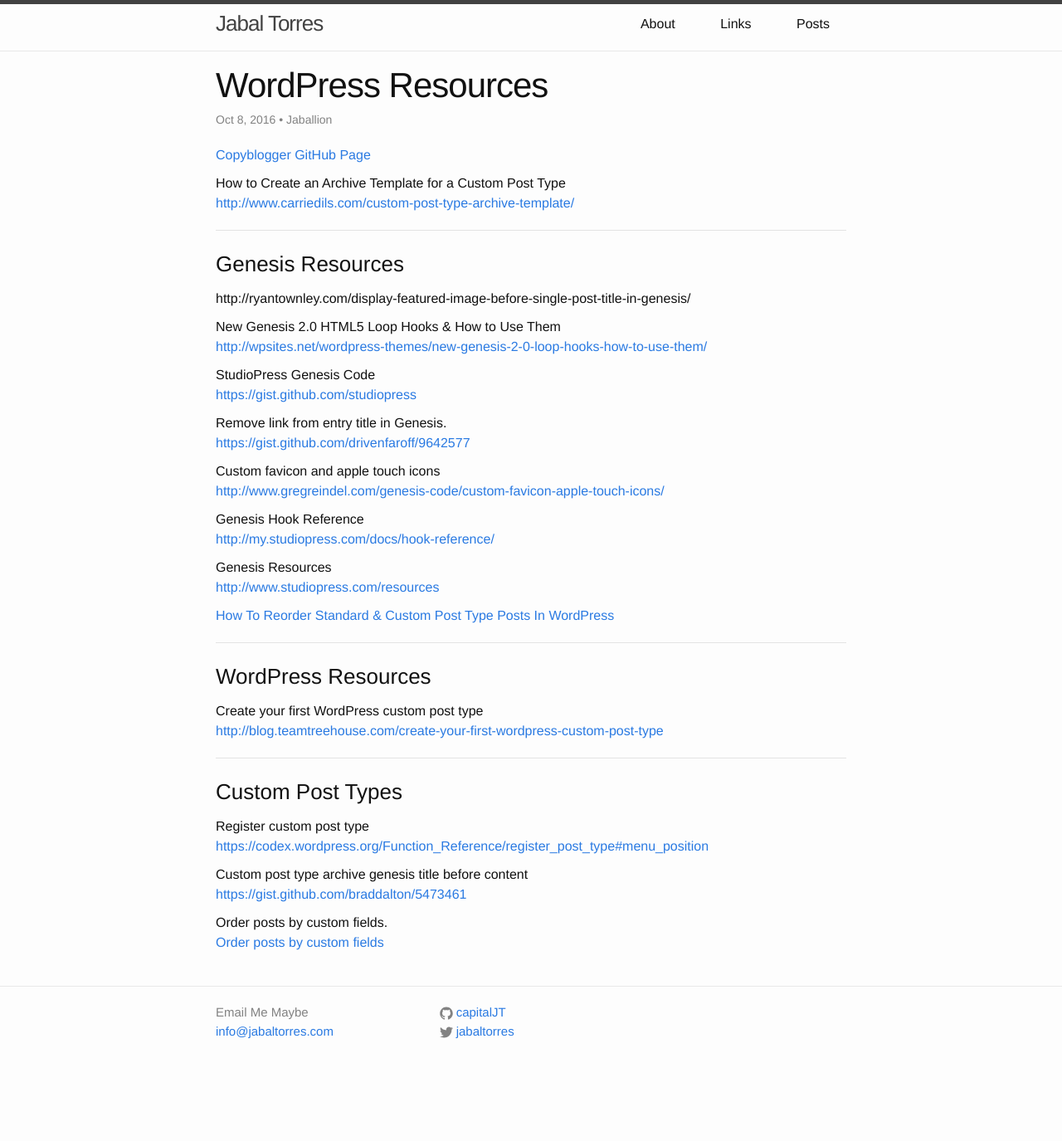
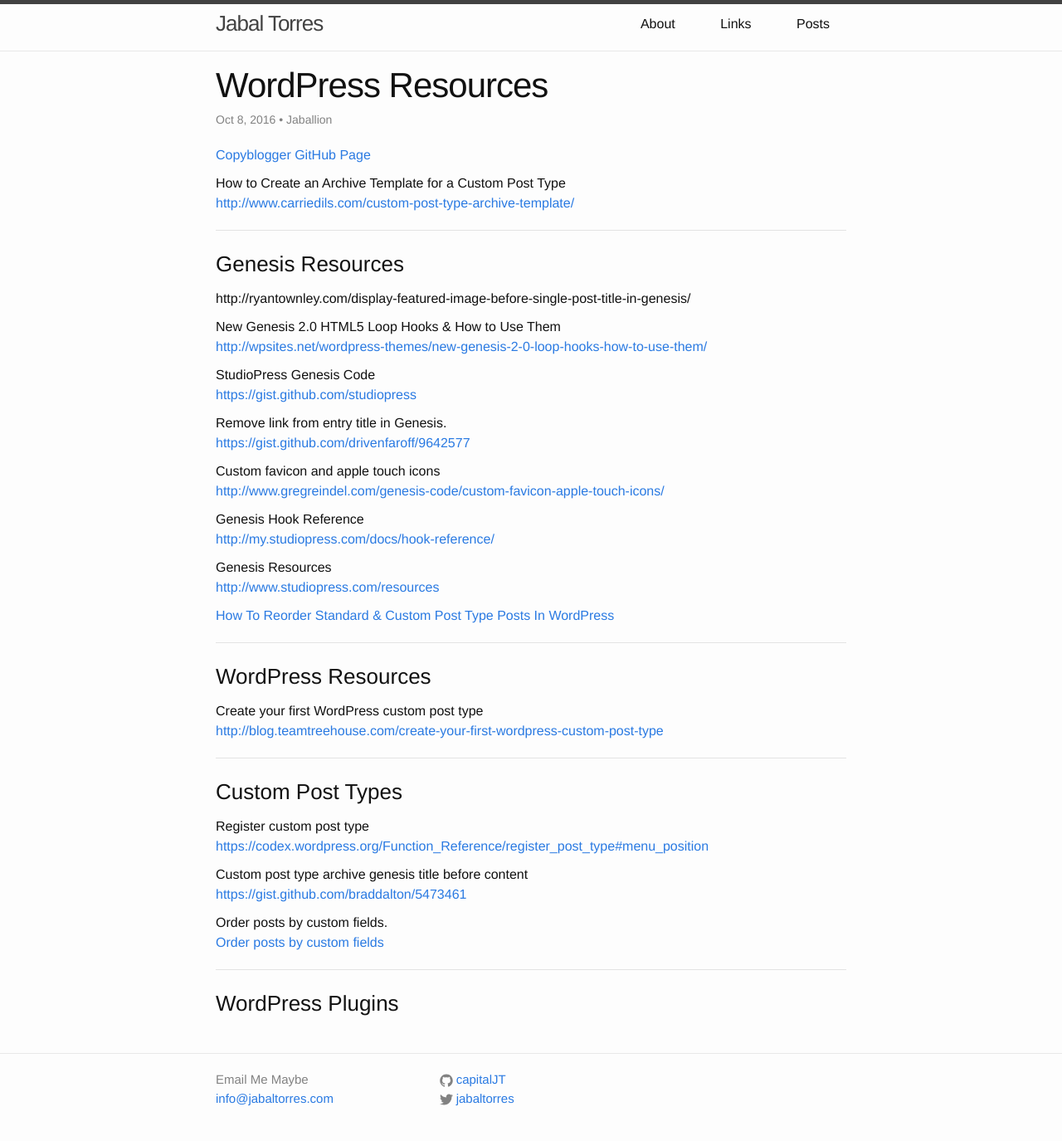
Before and after one commit to capitalJT/capitaljt.github.io, a Jekyll site: the page built from _posts/2016-10-08-wordpress-resources.md, in a window 1280 px wide. Shown: the whole page at 83% size. Built offline with Jekyll 4.4.1, drawn with Linux system fonts in a browser that asks for light colours; nearby versions of some CDN libraries; a style sheet for code colours, icons or effects is not loaded; before the commit the page ends 1294 px from its top, so only the background shows below that.

Commit message:
updated gem and cleared sync discrepancies.

```diff
--- a/_includes/header.html
+++ b/_includes/header.html
@@ -18,9 +18,9 @@
 
       <ul class="site-menu">
         {% for my_page in site.pages %}
-        {% if my_page.title %}
-        <li><a class="page-link" href="{{ my_page.url | prepend: site.baseurl }}">{{ my_page.title }}</a></li>
-        {% endif %}
+          {% if my_page.title %}
+            <li><a class="page-link" href="{{ my_page.url | prepend: site.baseurl }}">{{ my_page.title }}</a></li>
+          {% endif %}
         {% endfor %}
       </ul>
     </nav>
--- a/_posts/2016-10-08-wordpress-resources.md
+++ b/_posts/2016-10-08-wordpress-resources.md
@@ -46,7 +46,6 @@
 ---
 
 ### Custom Post Types
-
 Register custom post type
 [https://codex.wordpress.org/Function_Reference/register_post_type#menu_position](https://codex.wordpress.org/Function_Reference/register_post_type#menu_position)
 
@@ -55,3 +54,7 @@
 
 Order posts by custom fields.
 [Order posts by custom fields](https://www.advancedcustomfields.com/resources/orde-posts-by-custom-fields/)
+
+---
+
+### WordPress Plugins
```
Also changed, not shown: Gemfile.lock, README.md.
